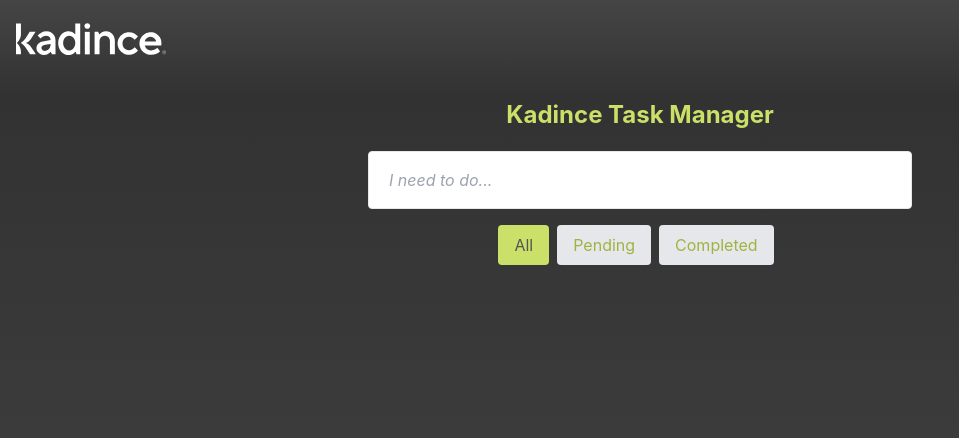
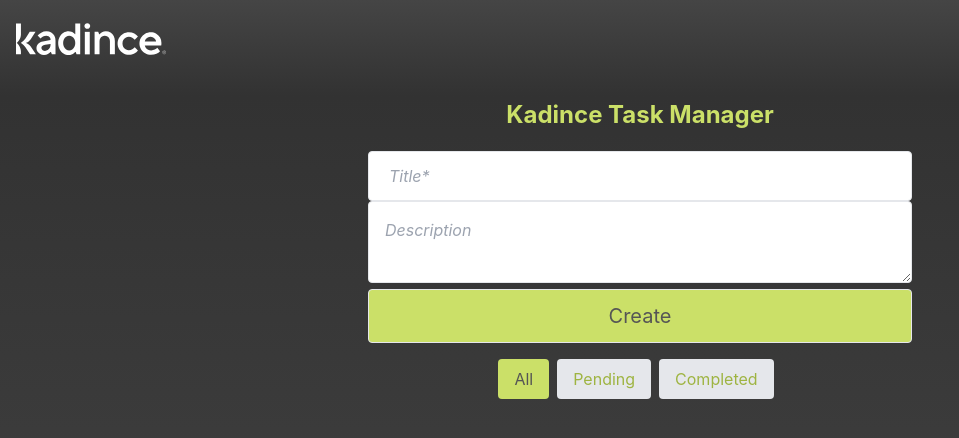
Before and after one commit to 1lucascq/todo-kadince, a React (Create React App) app: page / in a window 1280 px wide. Shown: the top 438 px of the page, without its empty margins (0-959 px from the left). Built offline with nearby package versions, Linux system fonts and the light colour scheme.

Commit message:
feat: add description to TodoForm

```diff
--- a/src/components/TodoForm.tsx
+++ b/src/components/TodoForm.tsx
@@ -1,30 +1,46 @@
 import React, { useState } from 'react';
-
-interface TodoFormProps {
-    addTodo: (text: string) => void;
-}
+import { TodoFormProps } from '../lib/types';
 
 const TodoForm: React.FC<TodoFormProps> = ({ addTodo }) => {
-    const [text, setText] = useState('');
+    const [title, setTitle] = useState('');
+    const [description, setDescription] = useState('');
 
     const handleSubmit = (e: React.FormEvent) => {
         e.preventDefault();
-        if (text.trim()) {
-            addTodo(text.trim());
-            setText('');
+        if (title.trim()) {
+            addTodo(title.trim(), description.trim());
+            setTitle('');
+            setDescription('');
         }
     };
 
     return (
-        <form onSubmit={handleSubmit} className="mb-4" data-testid="new-todo-form">
+        <form
+            onSubmit={handleSubmit}
+            className="mb-4"
+            data-testid="new-todo-form"
+        >
             <input
                 type="text"
-                className="border rounded w-full py-4 px-5 placeholder:italic"
-                placeholder="I need to do..."
-                value={text}
-				data-testid="new-todo-input"
-                onChange={(e) => setText(e.target.value)}
+                className="border rounded w-full py-3 pl-5 placeholder:italic"
+                placeholder="Title*"
+                value={title}
+                data-testid="new-todo-input"
+                onChange={(e) => setTitle(e.target.value)}
             />
+            <textarea
+                className="border rounded w-full py-4 pl-4 placeholder:italic"
+                placeholder="Description"
+                value={description}
+                data-testid="new-todo-description"
+                onChange={(e) => setDescription(e.target.value)}
+            />
+			<button
+				type="submit"
+				className="border rounded w-full py-3 bg-kGreen text-kBlack text-xl hover:bg-kDarkGreen"
+			>
+				Create
+			</button>
         </form>
     );
 };
```
